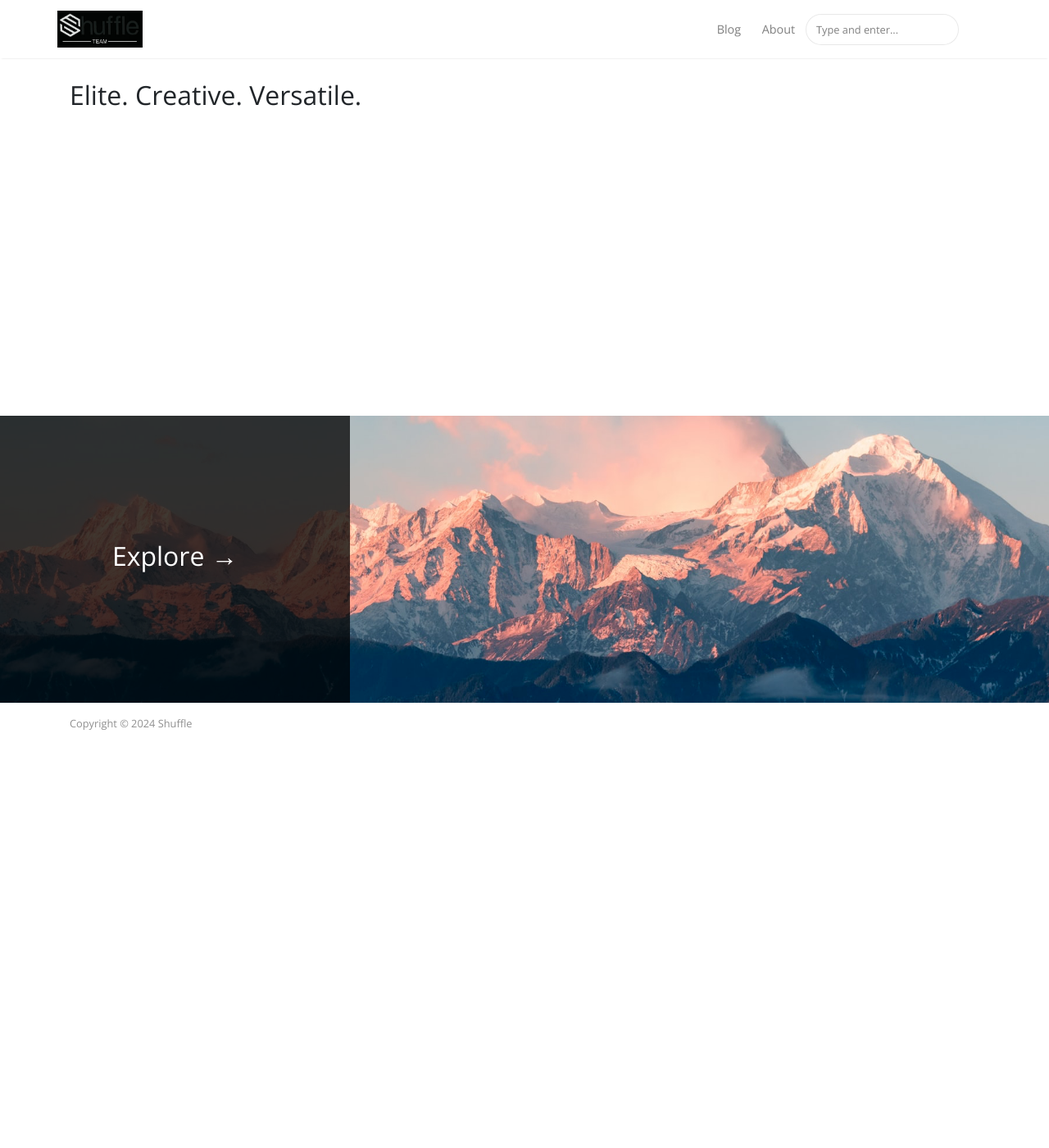
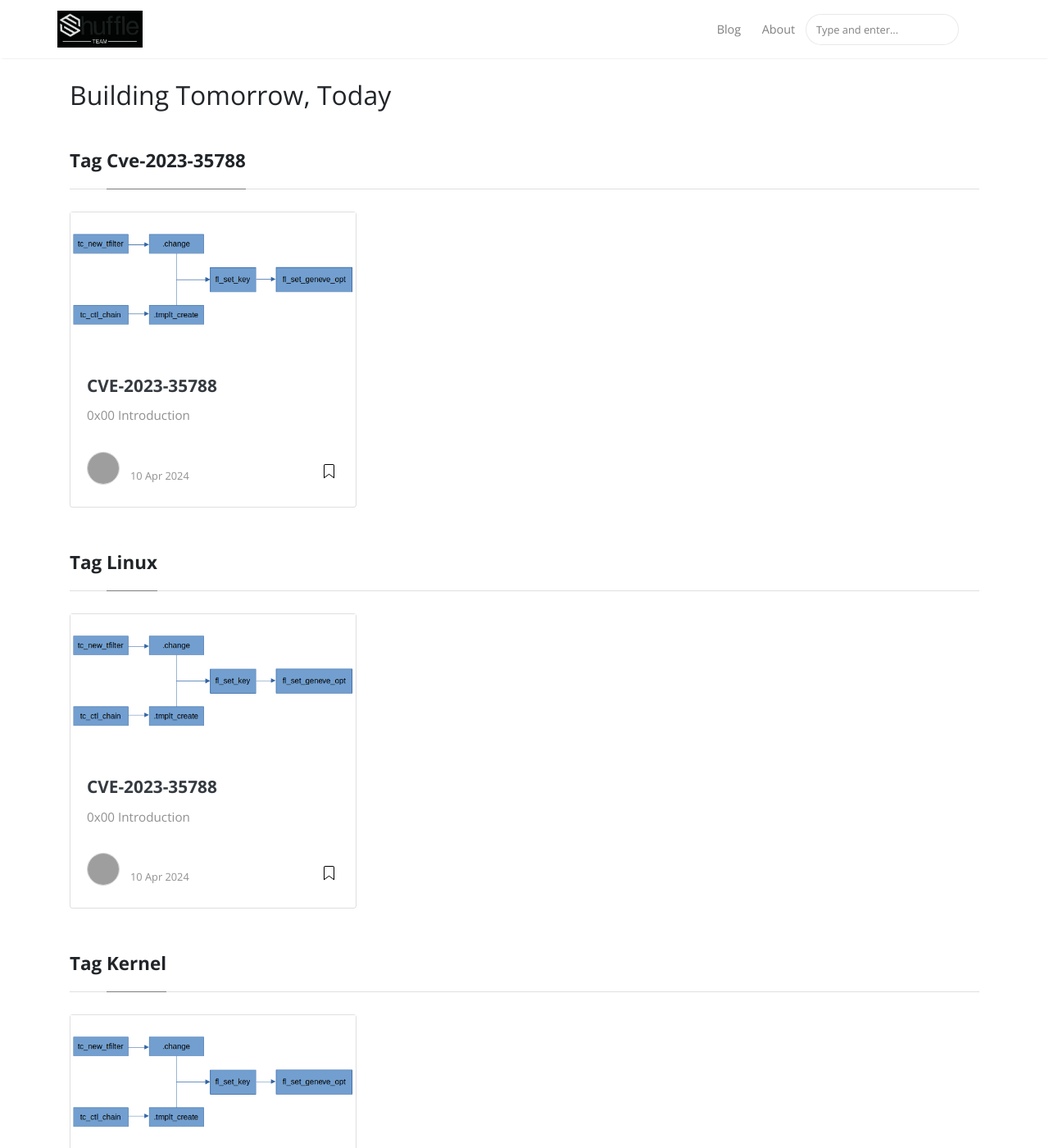
Before and after one commit to shuffleteam/shuffleteam.github.io, a Jekyll site: the page built from _pages/tags.md, in a window 1280 px wide and 1400 px high. Shown: the whole window at 82% size. Built offline with Jekyll 4.4.1, drawn with Linux system fonts in a browser that asks for light colours; nearby versions of some CDN libraries; some of the changed text lies outside the part shown; grey boxes are pictures that could not be loaded.

Commit message:
fix some errors

```diff
--- a/_config.yml
+++ b/_config.yml
@@ -1,7 +1,7 @@
 # Site
 name: "Shuffle"
 title: "Shuffle"
-description: "Elite. Creative. Versatile."
+description: "Building Tomorrow, Today"
 logo: 'assets/images/logo.jpg'
 favicon: 'assets/images/favicon.ico'
 google_analytics: 'UA-137564287-2'
--- a/_layouts/default.html
+++ b/_layouts/default.html
@@ -124,7 +124,7 @@ ga('send', 'pageview');
 
 <!-- Categories Jumbotron
 ================================================== -->
-<div class="jumbotron fortags">
+<!-- <div class="jumbotron fortags">
 	<div class="d-md-flex h-100">
 		<div class="col-md-4 transpdark align-self-center text-center h-100">
             <div class="d-md-flex align-items-center justify-content-center h-100">
@@ -145,7 +145,7 @@ ga('send', 'pageview');
             {% assign categories_list = nil %}
 		</div>
 	</div>
-</div>
+</div> -->
 
 <!-- Begin Footer
 ================================================== -->
--- a/_posts/2024-04-10-CVE-2023-35788.md
+++ b/_posts/2024-04-10-CVE-2023-35788.md
@@ -1,3 +1,15 @@
+---
+layout: post
+title: "CVE-2023-35788"
+author: shuffle team
+description:
+categories: [ research ]
+tags: [ cve-2023-35788, Linux, Kernel, exploit ]
+comments: true
+featured: true
+image: assets/images/2024-04-15/1.png
+---
+
 ## 0x00 Introduction
 
 The vulnerability is an off-by-one flaw located within the Linux network scheduler subsystem (NET_SCHED). It allows bypassing all protective measures (though a new namespace needs to be created) and enables privilege escalation on Linux systems.
@@ -8,9 +20,13 @@ This vulnerability is not a new one. It was already patched in Linux 6.4-rc5 (Ju
 
 Since NET_SCHED is a well-known module that has experienced several vulnerabilities (you can check KCTF), and also because I'm a bit lazy😌. This article will focus solely on the vulnerability itself.
 
+
+
 <div class="text-center">
 <img src="/assets/images/2024-04-15/meme1.jpeg">
 </div>
+
+
 
 ## 0x01 Vulnerability Analysis
 
@@ -214,9 +230,13 @@ We observe that the higher-level function of `fl_set_geneve_opt` is `fl_set_enc_
 
 So far, it appears there isn't an issue because even if there's an array overflow at position [1], the lengths of `key->enc_opts.len` and the subsequent data packets will be checked, and the process will fail due to failed validation.
 
+
+
 <div class="text-center">
 <img src="/assets/images/2024-04-15/meme2.png">
 </div>
+
+
 
 However, let's take a closer look at the structure containing this potentially overflowing array.
 
@@ -236,9 +256,11 @@ The `data` array is of length 255, followed immediately by `len`, which is of ty
 
 Now that we have a maximum of 128 bytes for the out-of-bounds write, since the overflow occurs in a nested structure, let's first trace the function call chain of `fl_set_geneve_opt`.
 
+
 <div class="text-center">
 <img src="/assets/images/2024-04-15/1.png">
 </div>
+
 
 As shown in the above diagram, the top-level functions are `tc_new_tfilter` and `tc_ctl_chain`.
 
@@ -578,21 +600,27 @@ However, if we break out of the cycle of overwriting `key->enc_opts.len` to bypa
 
 Let's examine this scenario.
 
+
 <div class="text-center">
 <img src="/assets/images/2024-04-15/2.png">
 </div>
 
+
 First, we pass in two data packets, as shown in the diagram above, with a total length of exactly 252 bytes, leaving 3 bytes remaining in the array. Then, we pass in another data packet, causing an overflow of 1 byte into `key->enc_opts.len`.
+
 
 <div class="text-center">
 <img src="/assets/images/2024-04-15/3.png">
 </div>
 
+
 At this point, we pass in another data packet. Referring back to the `geneve_opt` structure, we know that the `length`, `r3`, `r2`, and `r1` fields together form the `key->enc_opts.len` byte. However, the `length` field will be assigned the value of the data packet length divided by 4. Therefore, if we overflow with a data packet of 96 bytes in length, `key->enc_opts.len` will precisely points to the end of the orange section.
+
 
 <div class="text-center">
 <img src="/assets/images/2024-04-15/4.png">
 </div>
+
 
 Finally, we pass in another data packet, continuously overwriting until the last 252 bytes. With this data packet, we modify the length of the header of the first 120-byte blue packet passed in initially, making it point to a fake head, and forge the fake head in the last four bytes.
 
@@ -747,9 +775,11 @@ __tc_setup_cb_call(struct tcf_block *block, enum tc_setup_type type,
 
 It's worth mentioning that, since we can forge the `cb` virtual function and control the third parameter `block_cb->cb_priv`, there are two potential privilege escalation strategies: one is direct ROP (Return-Oriented Programming), and the other is to find a suitable function to hijack control flow and convert it into arbitrary address read/write.
 
+
 <div class="text-center">
 <img src="/assets/images/2024-04-15/5.png">
 </div>
+
 
 As shown in the diagram above, we control four registers: `rdx`, `rcx` (utilized through multiple loops), `rax`, and `rip`. By using appropriate ROP gadgets, executing `commit_cred(prepare_kernel_cred(0))` can accomplish privilege escalation.
 
@@ -761,18 +791,20 @@ However, ROP (Return-Oriented Programming) is generally not very stable and requ
 
 Thank you for reading. If you have any questions, feel free to contact [me](https://twitter.com/HBh25Y) or [Dawuge](https://twitter.com/Dawuge3).
 
+
 <div class="text-center">
 <img src="/assets/images/2024-04-15/meme3.jpeg">
 </div>
 
+
 ## 0x04 Reference
 
-[cve-2021-22555] https://google.github.io/security-research/pocs/linux/cve-2021-22555/writeup.html
+[cve-2021-22555]: https://google.github.io/security-research/pocs/linux/cve-2021-22555/writeup.html
 
-[cve-2022-0185] https://www.willsroot.io/2022/01/cve-2022-0185.html
+[cve-2022-0185]: https://www.willsroot.io/2022/01/cve-2022-0185.html
 
-[KPTI_bypass] https://www.anquanke.com/post/id/240006
+[KPTI_bypass]: https://www.anquanke.com/post/id/240006
 
-[Exploiting_race_conditions_on_ancient_Linux] https://static.sched.com/hosted_files/lsseu2019/04/LSSEU2019%20-%20Exploiting%20race%20conditions%20on%20Linux.pdf
+[Exploiting_race_conditions_on_ancient_Linux]: https://static.sched.com/hosted_files/lsseu2019/04/LSSEU2019%20-%20Exploiting%20race%20conditions%20on%20Linux.pdf
 
-[commit] https://git.kernel.org/pub/scm/linux/kernel/git/torvalds/linux.git/commit/?id=4d56304e5827c8cc8cc18c75343d283af7c4825c
+[commit]: https://git.kernel.org/pub/scm/linux/kernel/git/torvalds/linux.git/commit/?id=4d56304e5827c8cc8cc18c75343d283af7c4825c
```
Also changed, not shown: 1 other file.
